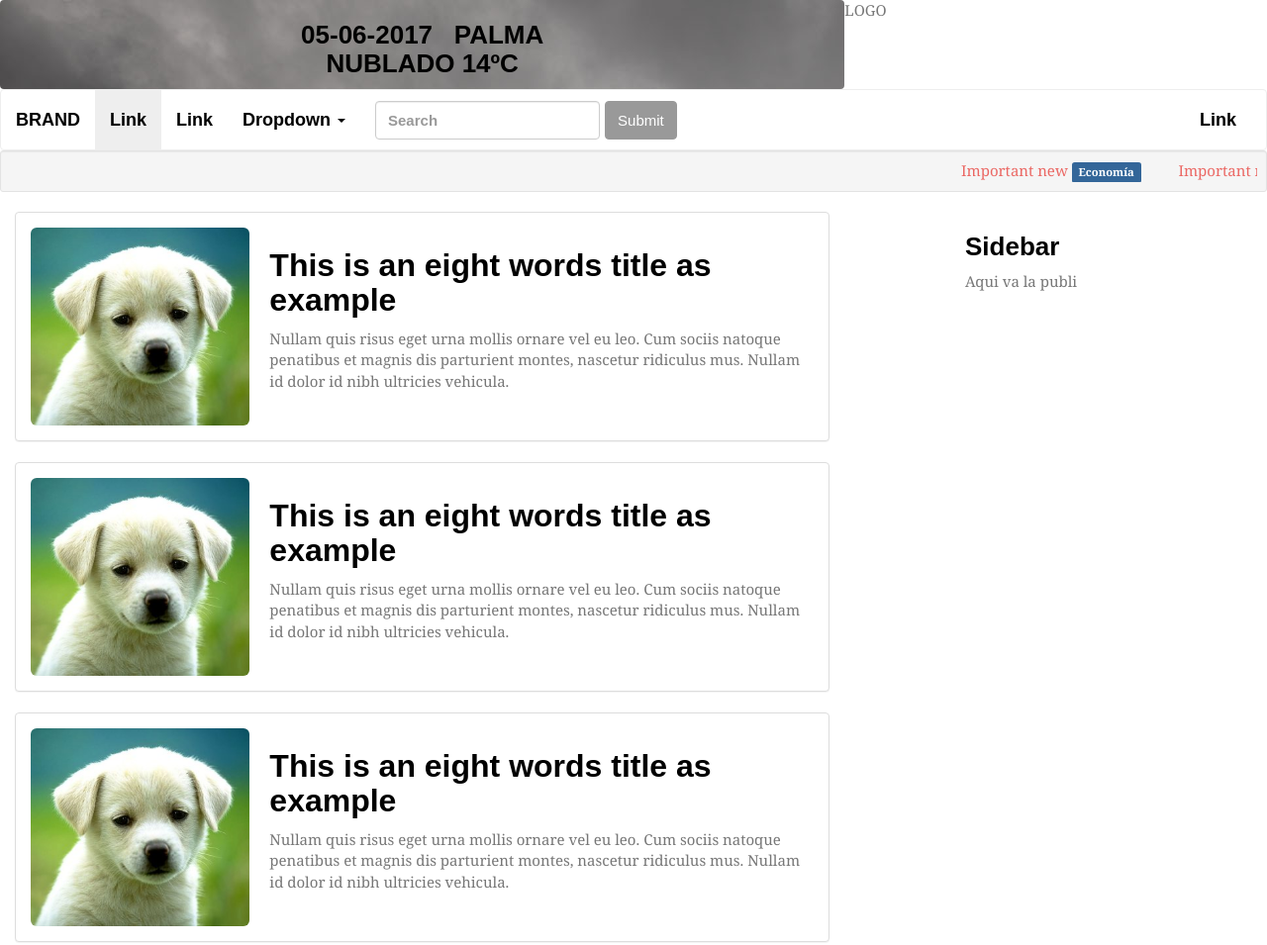
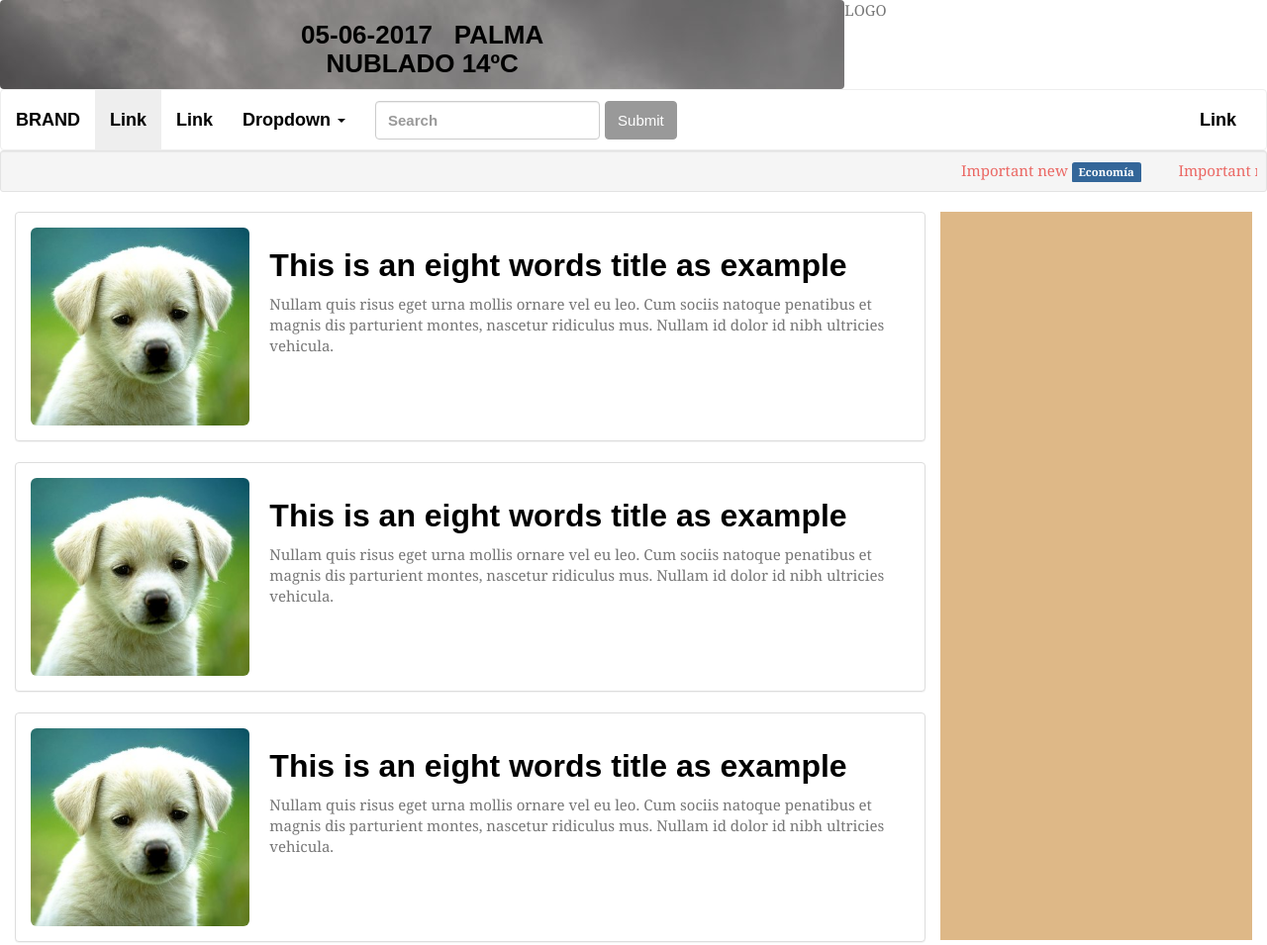
Before and after one commit to guilleCM/blog_noticias, a plain HTML site: page index.html in a window 1280 px wide. Shown: the whole page at 99% size. Drawn offline with nearby package versions, Linux system fonts and the light colour scheme; a web font is replaced by a local one.

Commit message:
implementado div de publicidad

```diff
--- a/index.html
+++ b/index.html
@@ -58,6 +58,24 @@
 		    -webkit-transition: background-color 1000ms linear;
 		    -ms-transition: background-color 1000ms linear;
 		    transition: background-color 1000ms linear;
+		}
+		.side-bar {
+			min-height: 90px;
+			background-color: burlywood;
+			margin-bottom: 15px;
+		}
+		@media (min-width: 900px) {
+			.side-bar {
+				position: absolute;
+				right: -315px;
+				width: 315px;
+				height: 97%;
+				background-color: burlywood;
+			}
+			.body-content {
+				margin-right: 315px;
+				margin-bottom: auto;
+			}
 		}
 	</style>
 </head>
@@ -131,8 +149,10 @@
 
 	<!-- CUERPO DE LA PAGINA -->
 	<div class="container-fluid">
-		<div class="row">
-			<div class="col-sm-8">
+		<div class="row body-content">
+			<div class="col-sm-12">
+				<div class="side-bar">
+				</div>
 				<div class="panel panel-default">
 					<div class="panel-body new-card">
 						<img src="img/img.jpg" alt="new1-img" class="img-rounded">
@@ -161,10 +181,6 @@
 					</div>
 				</div>
 			</div>
-			<div class="col-sm-3 col-sm-offset-1">
-				<h3>	Sidebar</h3>
-				<p>	Aqui va la publi</p>
-			</div>
 		</div>
 	</div>
 
```
